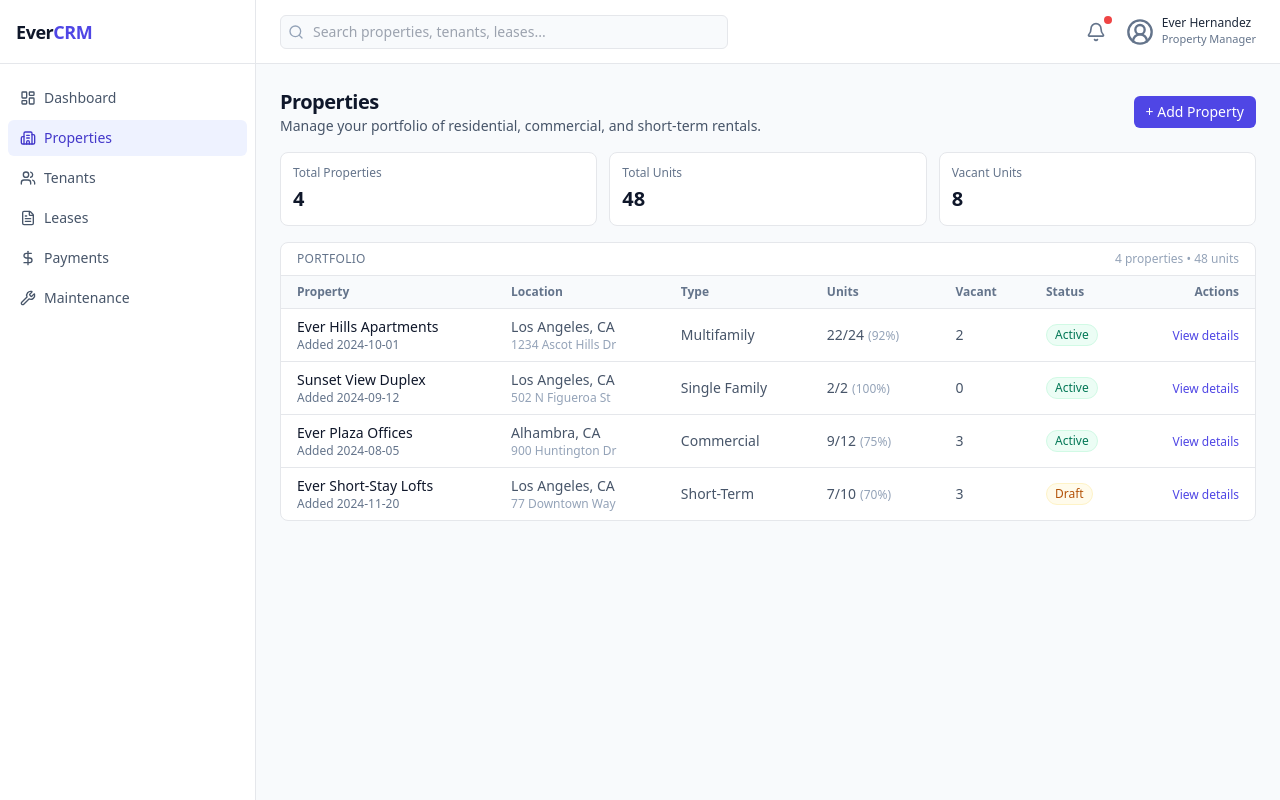
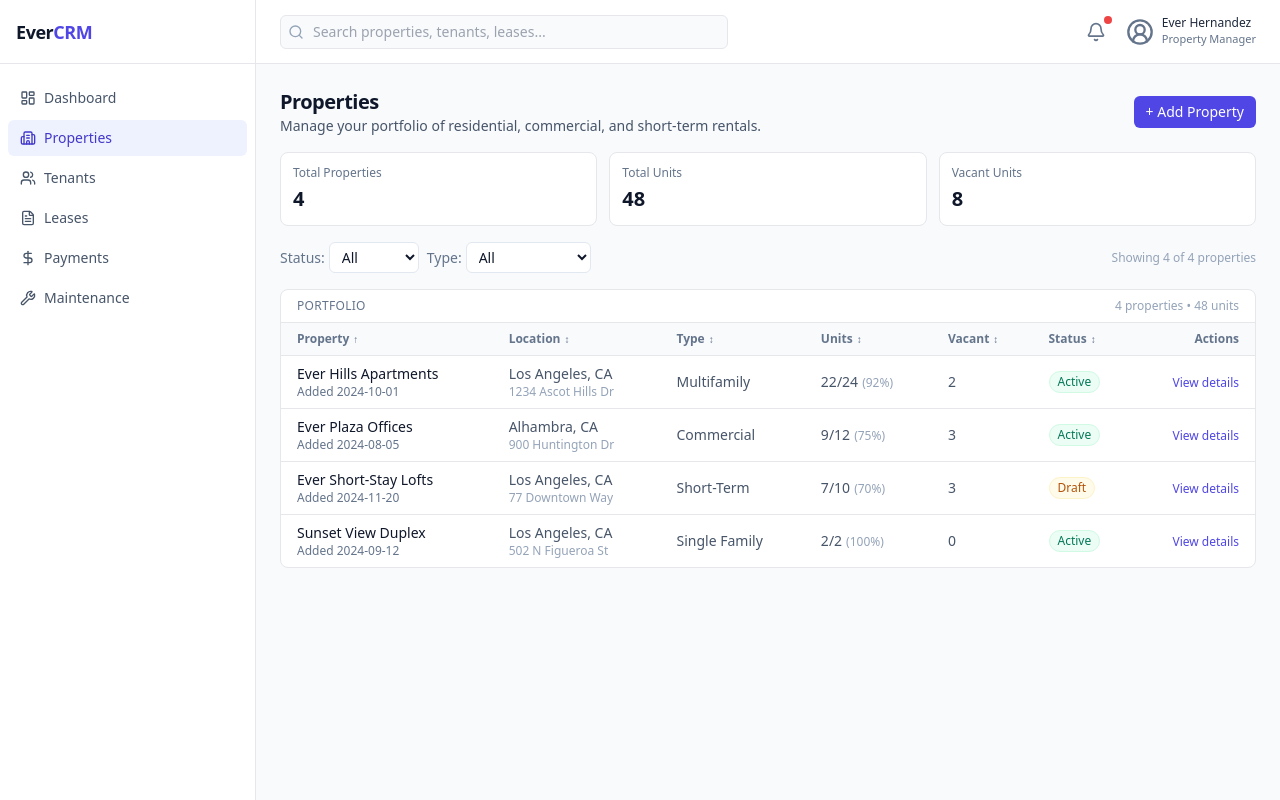
Before and after one commit to Blueavian9/CESAR_CRM, a React (Vite) app: page /properties in a window 1280 px wide. Built offline with nearby package versions, Linux system fonts and the light colour scheme.

Commit message:
Updated PropertiesPage.tsx

```diff
--- a/src/features/properties/PropertiesPage.tsx
+++ b/src/features/properties/PropertiesPage.tsx
@@ -1,16 +1,81 @@
-import type { FC } from "react";
-import { MOCK_PROPERTIES } from "./mockProperties.ts";
+import { type FC, useState } from "react";
+import { MOCK_PROPERTIES } from "./mockProperties";
+
+type SortKey = "name" | "city" | "type" | "units" | "vacant" | "status";
+type SortDir = "asc" | "desc";
 
 const PropertiesPage: FC = () => {
+  const [sortBy, setSortBy] = useState<SortKey>("name");
+  const [sortDir, setSortDir] = useState<SortDir>("asc");
+  const [statusFilter, setStatusFilter] = useState<"all" | "active" | "inactive" | "draft">("all");
+  const [typeFilter, setTypeFilter] = useState<string>("all");
+
   const totalProps = MOCK_PROPERTIES.length;
-  const totalUnits = MOCK_PROPERTIES.reduce(
-    (sum, p) => sum + p.unitsTotal,
-    0
-  );
-  const totalVacant = MOCK_PROPERTIES.reduce(
-    (sum, p) => sum + p.unitsVacant,
-    0
-  );
+  const totalUnits = MOCK_PROPERTIES.reduce((sum, p) => sum + p.unitsTotal, 0);
+  const totalVacant = MOCK_PROPERTIES.reduce((sum, p) => sum + p.unitsVacant, 0);
+
+  // Build dropdown options for property types from the mock data
+  const typeOptions = Array.from(new Set(MOCK_PROPERTIES.map((p) => p.type)));
+
+  const handleSort = (key: SortKey) => {
+    if (key === sortBy) {
+      setSortDir((prev) => (prev === "asc" ? "desc" : "asc"));
+    } else {
+      setSortBy(key);
+      setSortDir("asc");
+    }
+  };
+
+  const sortedFiltered = [...MOCK_PROPERTIES]
+    .filter((p) => (statusFilter === "all" ? true : p.status === statusFilter))
+    .filter((p) => (typeFilter === "all" ? true : p.type === typeFilter))
+    .sort((a, b) => {
+      let aVal: string | number = "";
+      let bVal: string | number = "";
+
+      switch (sortBy) {
+        case "name":
+          aVal = a.name;
+          bVal = b.name;
+          break;
+        case "city":
+          aVal = a.city;
+          bVal = b.city;
+          break;
+        case "type":
+          aVal = a.type;
+          bVal = b.type;
+          break;
+        case "status":
+          aVal = a.status;
+          bVal = b.status;
+          break;
+        case "units": {
+          const aUnits = a.unitsTotal === 0 ? 0 : (a.unitsOccupied / a.unitsTotal) * 100;
+          const bUnits = b.unitsTotal === 0 ? 0 : (b.unitsOccupied / b.unitsTotal) * 100;
+          aVal = aUnits;
+          bVal = bUnits;
+          break;
+        }
+        case "vacant":
+          aVal = a.unitsVacant;
+          bVal = b.unitsVacant;
+          break;
+      }
+
+      if (typeof aVal === "number" && typeof bVal === "number") {
+        return sortDir === "asc" ? aVal - bVal : bVal - aVal;
+      }
+
+      return sortDir === "asc"
+        ? String(aVal).localeCompare(String(bVal))
+        : String(bVal).localeCompare(String(aVal));
+    });
+
+  const sortIcon = (key: SortKey) => {
+    if (key !== sortBy) return "↕";
+    return sortDir === "asc" ? "↑" : "↓";
+  };
 
   return (
     <div className="space-y-4">
@@ -19,8 +84,7 @@ const PropertiesPage: FC = () => {
         <div>
           <h1 className="text-xl font-semibold tracking-tight">Properties</h1>
           <p className="text-sm text-slate-600">
-            Manage your portfolio of residential, commercial, and short-term
-            rentals.
+            Manage your portfolio of residential, commercial, and short-term rentals.
           </p>
         </div>
 
@@ -45,6 +109,47 @@ const PropertiesPage: FC = () => {
         </div>
       </div>
 
+      {/* Filters */}
+      <div className="flex flex-col gap-2 sm:flex-row sm:items-center sm:justify-between">
+        <div className="flex flex-wrap gap-2 text-xs sm:text-sm">
+          <div className="flex items-center gap-1">
+            <span className="text-slate-500">Status:</span>
+            <select
+              value={statusFilter}
+              onChange={(e) =>
+                setStatusFilter(e.target.value as "all" | "active" | "inactive" | "draft")
+              }
+              className="rounded-md border border-slate-200 bg-white px-2 py-1 text-xs sm:text-sm"
+            >
+              <option value="all">All</option>
+              <option value="active">Active</option>
+              <option value="inactive">Inactive</option>
+              <option value="draft">Draft</option>
+            </select>
+          </div>
+
+          <div className="flex items-center gap-1">
+            <span className="text-slate-500">Type:</span>
+            <select
+              value={typeFilter}
+              onChange={(e) => setTypeFilter(e.target.value)}
+              className="rounded-md border border-slate-200 bg-white px-2 py-1 text-xs sm:text-sm"
+            >
+              <option value="all">All</option>
+              {typeOptions.map((type) => (
+                <option key={type} value={type}>
+                  {type}
+                </option>
+              ))}
+            </select>
+          </div>
+        </div>
+
+        <p className="text-xs text-slate-400">
+          Showing {sortedFiltered.length} of {totalProps} properties
+        </p>
+      </div>
+
       {/* Table */}
       <div className="rounded-lg border bg-white">
         <div className="flex items-center justify-between border-b px-4 py-2">
@@ -60,23 +165,69 @@ const PropertiesPage: FC = () => {
           <table className="min-w-full text-left text-sm">
             <thead className="border-b bg-slate-50 text-xs font-medium text-slate-500">
               <tr>
-                <th className="px-4 py-2">Property</th>
-                <th className="px-4 py-2">Location</th>
-                <th className="px-4 py-2">Type</th>
-                <th className="px-4 py-2">Units</th>
-                <th className="px-4 py-2">Vacant</th>
-                <th className="px-4 py-2">Status</th>
+                <th className="px-4 py-2">
+                  <button
+                    type="button"
+                    onClick={() => handleSort("name")}
+                    className="inline-flex items-center gap-1"
+                  >
+                    Property <span className="text-[10px]">{sortIcon("name")}</span>
+                  </button>
+                </th>
+                <th className="px-4 py-2">
+                  <button
+                    type="button"
+                    onClick={() => handleSort("city")}
+                    className="inline-flex items-center gap-1"
+                  >
+                    Location <span className="text-[10px]">{sortIcon("city")}</span>
+                  </button>
+                </th>
+                <th className="px-4 py-2">
+                  <button
+                    type="button"
+                    onClick={() => handleSort("type")}
+                    className="inline-flex items-center gap-1"
+                  >
+                    Type <span className="text-[10px]">{sortIcon("type")}</span>
+                  </button>
+                </th>
+                <th className="px-4 py-2">
+                  <button
+                    type="button"
+                    onClick={() => handleSort("units")}
+                    className="inline-flex items-center gap-1"
+                  >
+                    Units <span className="text-[10px]">{sortIcon("units")}</span>
+                  </button>
+                </th>
+                <th className="px-4 py-2">
+                  <button
+                    type="button"
+                    onClick={() => handleSort("vacant")}
+                    className="inline-flex items-center gap-1"
+                  >
+                    Vacant <span className="text-[10px]">{sortIcon("vacant")}</span>
+                  </button>
+                </th>
+                <th className="px-4 py-2">
+                  <button
+                    type="button"
+                    onClick={() => handleSort("status")}
+                    className="inline-flex items-center gap-1"
+                  >
+                    Status <span className="text-[10px]">{sortIcon("status")}</span>
+                  </button>
+                </th>
                 <th className="px-4 py-2 text-right">Actions</th>
               </tr>
             </thead>
             <tbody>
-              {MOCK_PROPERTIES.map((property) => {
+              {sortedFiltered.map((property) => {
                 const occupancy =
                   property.unitsTotal === 0
                     ? 0
-                    : Math.round(
-                        (property.unitsOccupied / property.unitsTotal) * 100
-                      );
+                    : Math.round((property.unitsOccupied / property.unitsTotal) * 100);
 
                 return (
                   <tr
@@ -95,18 +246,14 @@ const PropertiesPage: FC = () => {
                     </td>
                     <td className="px-4 py-2 align-middle text-sm text-slate-600">
                       {property.city}, {property.state}
-                      <div className="text-xs text-slate-400">
-                        {property.address}
-                      </div>
+                      <div className="text-xs text-slate-400">{property.address}</div>
                     </td>
                     <td className="px-4 py-2 align-middle text-sm text-slate-600">
                       {property.type}
                     </td>
                     <td className="px-4 py-2 align-middle text-sm text-slate-600">
                       {property.unitsOccupied}/{property.unitsTotal}
-                      <span className="ml-1 text-xs text-slate-400">
-                        ({occupancy}%)
-                      </span>
+                      <span className="ml-1 text-xs text-slate-400">({occupancy}%)</span>
                     </td>
                     <td className="px-4 py-2 align-middle text-sm text-slate-600">
                       {property.unitsVacant}
```
